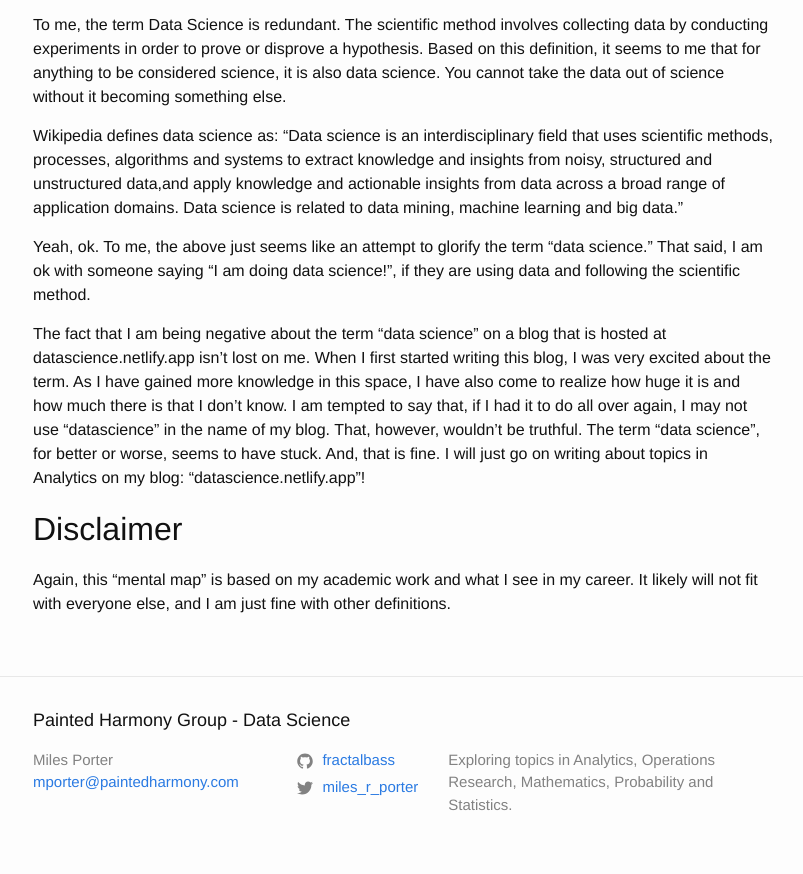
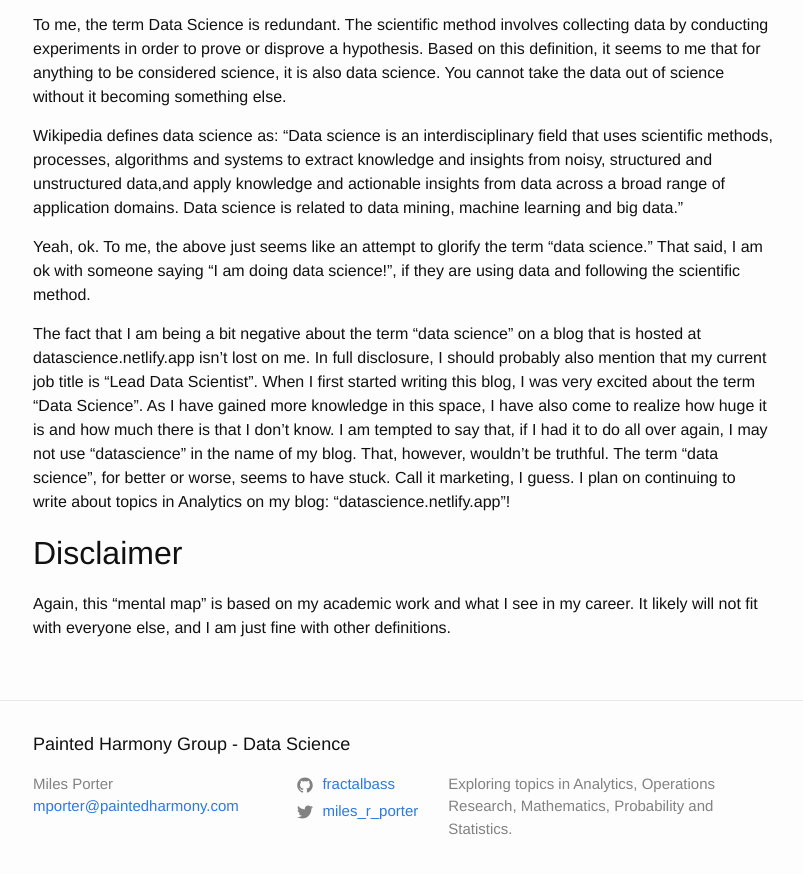
Before and after one commit to fractalbass/data_science, a Jekyll site: the page built from _posts/2022-02-12-data_science_35.markdown, in a window 1280 px wide and 900 px high, scrolled down 1343 px. Shown: the top 874 px of the window, without its empty margins (237-1040 px from the left). Built offline with Jekyll 4.4.1, drawn with Linux system fonts in a browser that asks for light colours.

Commit message:
More edits.

```diff
--- a/_posts/2022-02-12-data_science_35.markdown
+++ b/_posts/2022-02-12-data_science_35.markdown
@@ -40,7 +40,7 @@
 
 Yeah, ok.  To me, the above just seems like an attempt to glorify the term "data science."  That said, I am ok with someone saying "I am doing data science!", if they are using data and following the scientific method.
 
-The fact that I am being negative about the term "data science" on a blog that is hosted at datascience.netlify.app isn't lost on me.  When I first started writing this blog, I was very excited about the term.  As I have gained more knowledge in this space, I have also come to realize how huge it is and how much there is that I don't know.  I am tempted to say that, if I had it to do all over again, I may not use "datascience" in the name of my blog.  That, however, wouldn't be truthful.  The term "data science", for better or worse, seems to have stuck.  And, that is fine.  I will just go on writing about topics in Analytics on my blog:  "datascience.netlify.app"!
+The fact that I am being a bit negative about the term "data science" on a blog that is hosted at datascience.netlify.app isn't lost on me.  In full disclosure, I should probably also mention that my current job title is "Lead Data Scientist".  When I first started writing this blog, I was very excited about the term "Data Science".  As I have gained more knowledge in this space, I have also come to realize how huge it is and how much there is that I don't know.  I am tempted to say that, if I had it to do all over again, I may not use "datascience" in the name of my blog.  That, however, wouldn't be truthful.  The term "data science", for better or worse, seems to have stuck.  Call it marketing, I guess.  I plan on continuing to write about topics in Analytics on my blog:  "datascience.netlify.app"!
 
 ## Disclaimer
 
```
